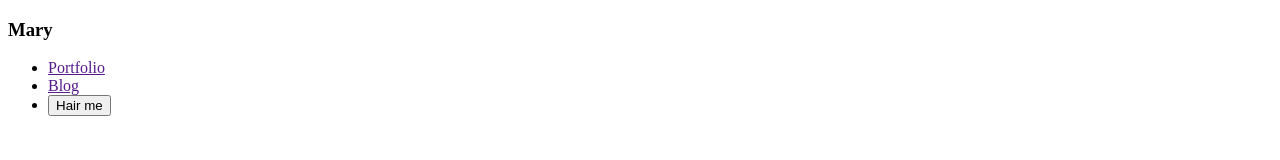
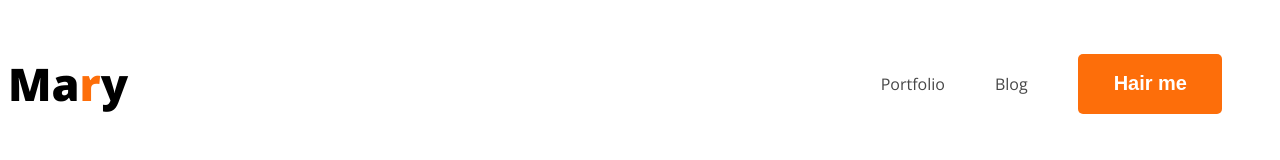
Before and after one commit to Bayzid004/First-developer-portfolio, a plain HTML site: page index.html in a window 1280 px wide. Drawn offline with nearby package versions, Linux system fonts and the light colour scheme.

Commit message:
nav added

```diff
--- a/index.html
+++ b/index.html
@@ -1,19 +1,24 @@
 <!DOCTYPE html>
 <html lang="en">
+
 <head>
     <meta charset="UTF-8">
     <meta name="viewport" content="width=device-width, initial-scale=1.0">
     <title>First Developer Portfolio</title>
+    <link rel="preconnect" href="https://fonts.googleapis.com">
+    <link rel="preconnect" href="https://fonts.gstatic.com" crossorigin>
+    <link href="https://fonts.googleapis.com/css2?family=Open+Sans:wght@400;700;800&display=swap" rel="stylesheet">
     <link rel="stylesheet" href="style/portfolio.css">
 </head>
+
 <body>
     <header>
         <nav>
-            <h3>Mary</h3>
+            <h3 class="web-title">Ma<span id="text-color">r</span>y</h3>
             <ul>
                 <li><a href="">Portfolio</a></li>
                 <li><a href="">Blog</a></li>
-                <li><button>Hair me</button></li>
+                <li><button class="btn-primary">Hair me</button></li>
             </ul>
         </nav>
     </header>
@@ -24,4 +29,5 @@
     <footer>
     </footer>
 </body>
+
 </html>
--- a/style/portfolio.css
+++ b/style/portfolio.css
@@ -0,0 +1,45 @@
+/* shared font style */
+body {
+    font-family: 'Open Sans', sans-serif;
+}
+
+.btn-primary {
+    border-radius: 5px;
+    background: #FD6E0A;
+    border: 0px;
+    font-size: 20px;
+    color: white;
+    padding: 18px 35px 19px 36px;
+    font-weight: 700;
+}
+
+#text-color {
+    color: #FD6E0A;
+}
+
+nav {
+    display: flex;
+    justify-content: space-between;
+}
+
+.web-title {
+    font-size: 45px;
+    font-style: normal;
+    font-weight: 800;
+}
+
+nav>ul {
+    display: flex;
+    justify-content: space-between;
+    align-items: center;
+}
+
+nav li {
+    list-style: none;
+    margin-right: 50px;
+}
+
+nav a {
+    text-decoration: none;
+    color: #474747;
+}
```
